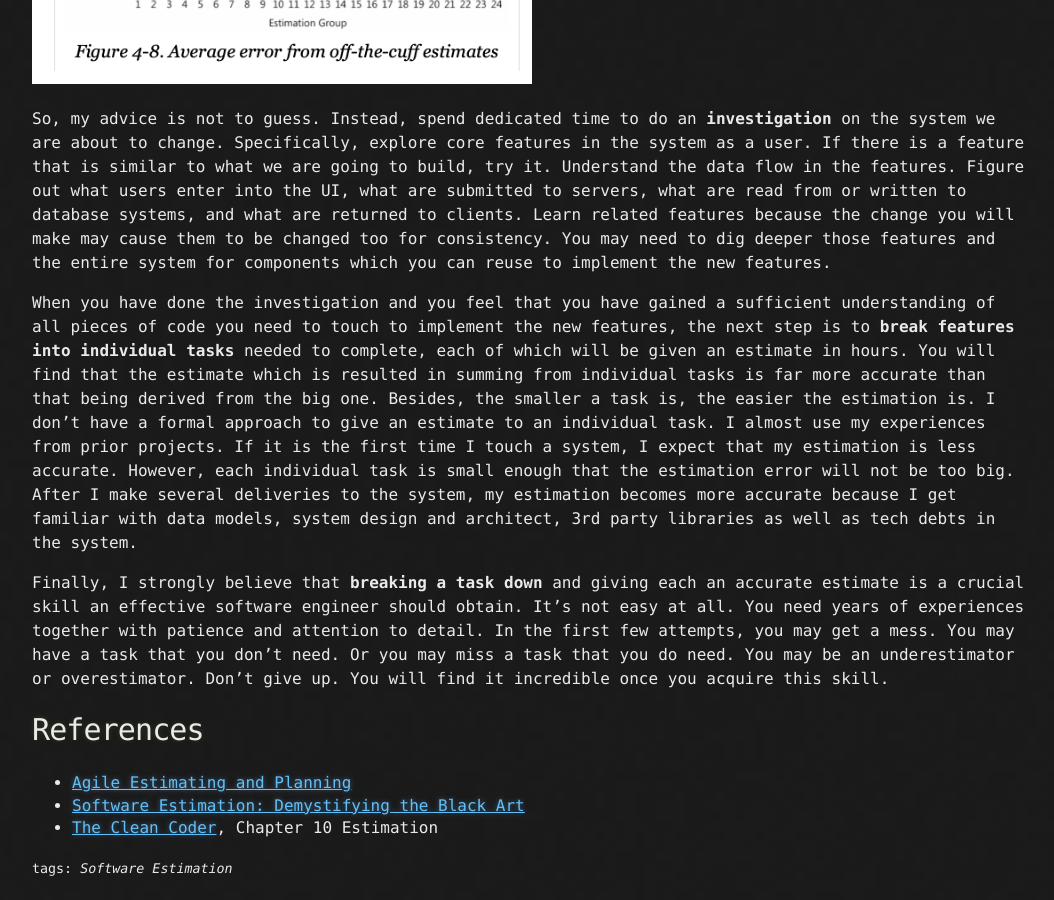
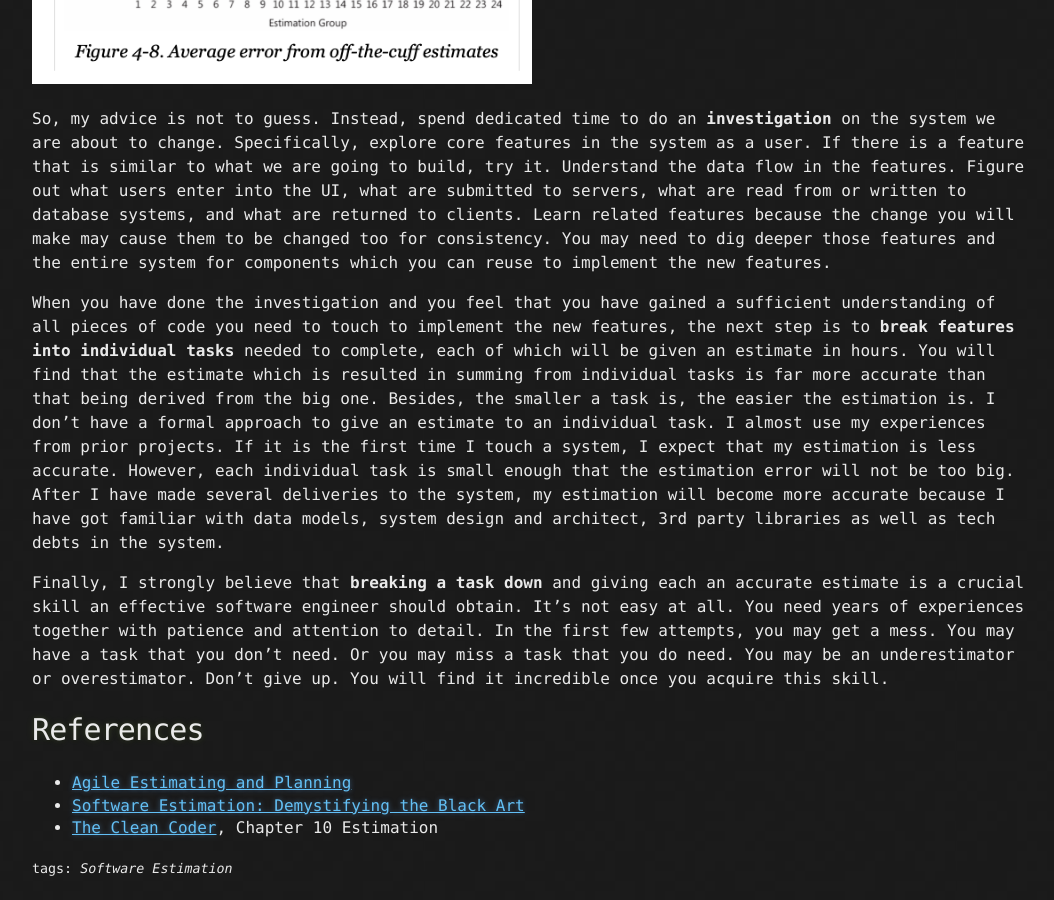
Before and after one commit to anlnt/anlnt.github.io, a Jekyll site: the page built from _posts/2020-04-02-task-level-estimation.markdown, in a window 1280 px wide and 900 px high, scrolled down 1076 px. Shown: the whole window, without its empty margins (108-1162 px from the left). Built offline with Jekyll 4.4.1, drawn with Linux system fonts in a browser that asks for light colours.

Commit message:
Update 2020-04-02-task-level-estimation.markdown

```diff
--- a/_posts/2020-04-02-task-level-estimation.markdown
+++ b/_posts/2020-04-02-task-level-estimation.markdown
@@ -14,7 +14,7 @@ Obviously, estimation based on precedent is never a problem. However, too often
 
 So, my advice is not to guess. Instead, spend dedicated time to do an **investigation** on the system we are about to change. Specifically, explore core features in the system as a user. If there is a feature that is similar to what we are going to build, try it. Understand the data flow in the features. Figure out what users enter into the UI, what are submitted to servers, what are read from or written to database systems, and what are returned to clients. Learn related features because the change you will make may cause them to be changed too for consistency. You may need to dig deeper those features and the entire system for components which you can reuse to implement the new features.
 
-When you have done the investigation and you feel that you have gained a sufficient understanding of all pieces of code you need to touch to implement the new features, the next step is to **break features into individual tasks** needed to complete, each of which will be given an estimate in hours. You will find that the estimate which is resulted in summing from individual tasks is far more accurate than that being derived from the big one. Besides, the smaller a task is, the easier the estimation is. I don’t have a formal approach to give an estimate to an individual task. I almost use my experiences from prior projects. If it is the first time I touch a system, I expect that my estimation is less accurate. However, each individual task is small enough that the estimation error will not be too big. After I make several deliveries to the system, my estimation becomes more accurate because I get familiar with data models, system design and architect, 3rd party libraries as well as tech debts in the system.
+When you have done the investigation and you feel that you have gained a sufficient understanding of all pieces of code you need to touch to implement the new features, the next step is to **break features into individual tasks** needed to complete, each of which will be given an estimate in hours. You will find that the estimate which is resulted in summing from individual tasks is far more accurate than that being derived from the big one. Besides, the smaller a task is, the easier the estimation is. I don’t have a formal approach to give an estimate to an individual task. I almost use my experiences from prior projects. If it is the first time I touch a system, I expect that my estimation is less accurate. However, each individual task is small enough that the estimation error will not be too big. After I have made several deliveries to the system, my estimation will become more accurate because I have got familiar with data models, system design and architect, 3rd party libraries as well as tech debts in the system.
 
 Finally, I strongly believe that **breaking a task down** and giving each an accurate estimate is a crucial skill an effective software engineer should obtain. It’s not easy at all. You need years of experiences together with patience and attention to detail. In the first few attempts, you may get a mess. You may have a task that you don’t need. Or you may miss a task that you do need. You may be an underestimator or overestimator. Don’t give up. You will find it incredible once you acquire this skill.
 
```
